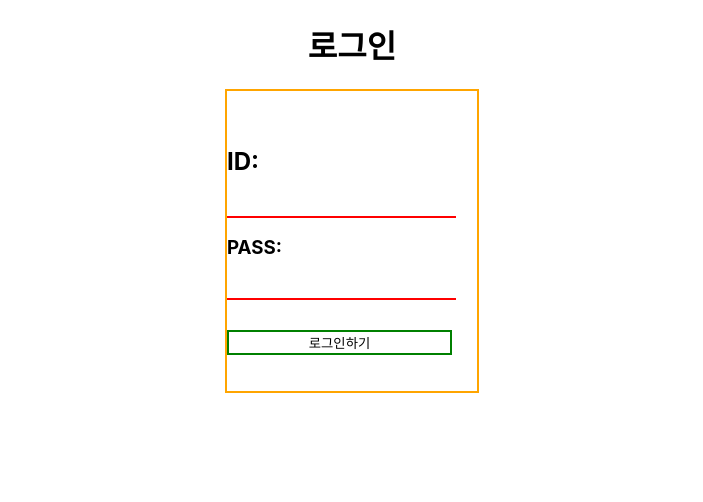
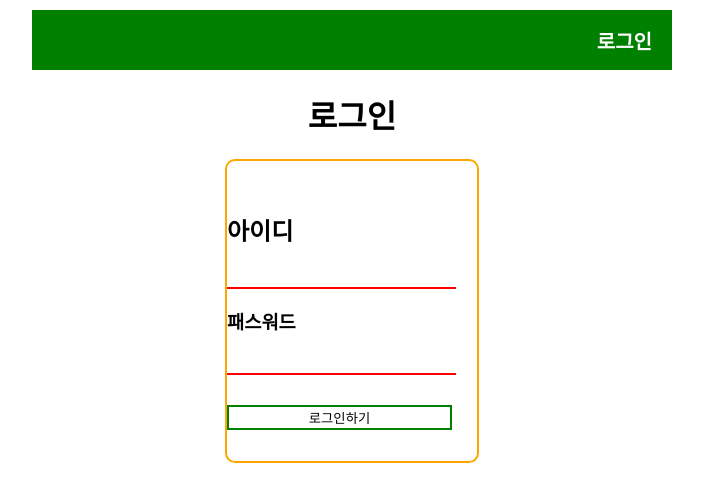
Before and after one commit to pkt0831/React-Study, a React app: page / in a window 1280 px wide. Shown: the top 502 px of the page, without its empty margins (288-991 px from the left). Built offline with nearby package versions, Linux system fonts and the light colour scheme.

Commit message:
login header

```diff
--- a/src/App.css
+++ b/src/App.css
@@ -1,10 +1,22 @@
-
 .pad {
   display:flex;
   flex-direction:column;
   align-items: center;
   justify-content: center;
   /* text-align: center; */
+}
+.header {
+  background: green;
+  width: 50%;
+  margin-top: 10px;
+  height: 60px;
+}
+.h4 {
+  color: white;
+  font-size: 20px;
+  text-align: right;
+  line-height: 10px;
+  padding-right: 20px;
 }
 .wrap {
   display:flex;
@@ -13,6 +25,7 @@
   justify-content: center;
   /* text-align: center; */
   border:2px solid orange;
+  border-radius: 10px;
   width: 250px;
   height: 300px;
 }
--- a/src/App.js
+++ b/src/App.js
@@ -22,23 +22,28 @@ class App extends Component {
     e.preventDefault();
     // eslint-disable-next-line no-console
     console.log('로그인 시도중');
+    // eslint-disable-next-line no-alert
+    alert('로그인 시도!');
   };
 
   render() {
     return (
       <div className={st('pad')}>
+        <header className={st('header')}>
+          <h4 className={st('h4')}>로그인</h4>
+        </header>
         <div>
           <h1>로그인</h1>
         </div>
         <div className={st('wrap')}>
           <form classNAme={st('formStyle')} onSubmit={this.handleSubmit}>
-            <h2>ID:</h2>
+            <h2>아이디</h2>
             <input
               type="text"
               className={st('inputStyle')}
               onChange={this.handleId}
             />
-            <h3>PASS:</h3>
+            <h3>패스워드</h3>
             <input
               type="text"
               className={st('inputStyle')}
```
Also changed, not shown: src/ButtonChild01.js (added, +56 -0 lines), src/ButtonChild02.js (added, +30 -0 lines).
